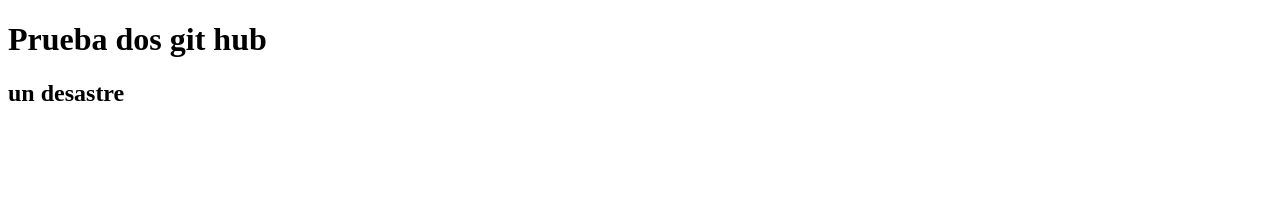
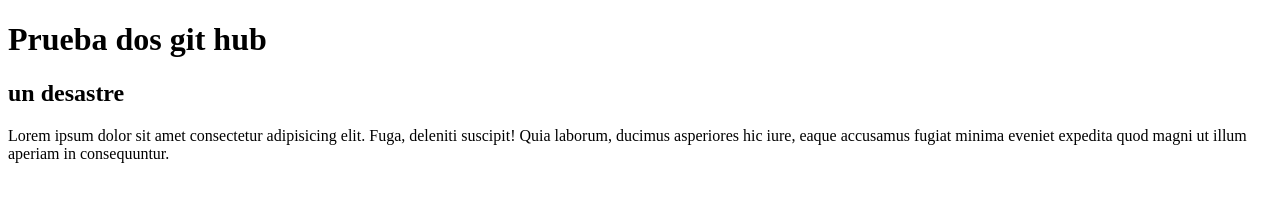
Before and after one commit to annigala/prueba-dos, a plain HTML site: page index.html in a window 1280 px wide. Drawn offline with Linux system fonts and the light colour scheme.

Commit message:
nuevos cambios

```diff
--- a/index.html
+++ b/index.html
@@ -4,10 +4,11 @@
     <meta charset="UTF-8">
     <meta http-equiv="X-UA-Compatible" content="IE=edge">
     <meta name="viewport" content="width=, initial-scale=1.0">
-    <title>Document</title>
+    <title>Prueba dos</title>
 </head>
 <body>
     <h1>Prueba dos git hub</h1>
     <h2>un desastre</h2>
+    <p>Lorem ipsum dolor sit amet consectetur adipisicing elit. Fuga, deleniti suscipit! Quia laborum, ducimus asperiores hic iure, eaque accusamus fugiat minima eveniet expedita quod magni ut illum aperiam in consequuntur.</p>
 </body>
 </html>
```
